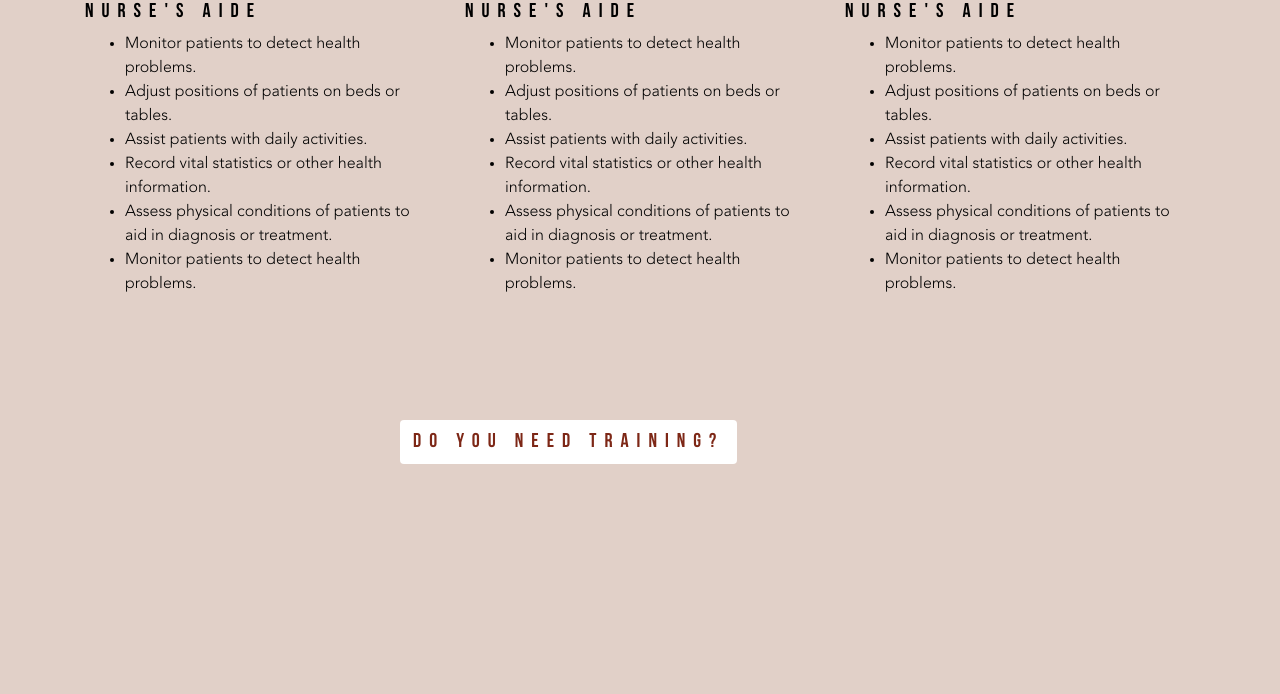
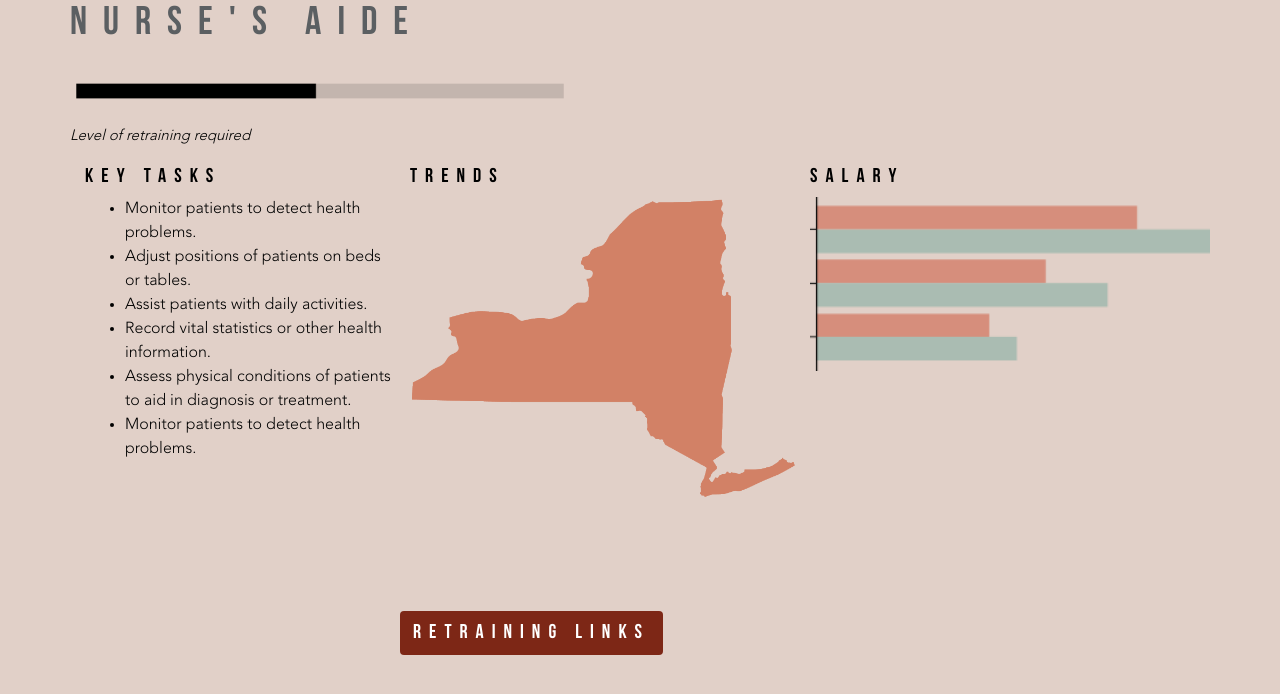
Before and after one commit to vmn23/PC001_website, a Django app: page /landing/job2/ in a window 1280 px wide. Shown: the part 56-750 px from the top of the page. Run offline with Django 3.2, Linux system fonts and the light colour scheme; some libraries are stand-ins or nearby versions.

Commit message:
Refactored nurse's training

```diff
--- a/oursite/landing/static/landing/base.css
+++ b/oursite/landing/static/landing/base.css
@@ -167,3 +167,7 @@ nav img{
     position: relative;
     left: 30%;
 }
+
+.retraining {
+    font-size: 15px;
+}
--- a/oursite/landing/templates/landing/job2.html
+++ b/oursite/landing/templates/landing/job2.html
@@ -7,12 +7,19 @@
 {% endblock %}
 
 {% block content%}
-
-
     <div class="container">
+        <div class="row">
+            <h1>Nurse's aide</h1>
+        </div>
+        <div class="row">
+            <img src="{% static 'landing/images/bars2.png' %}" alt="TARA's logo" width="500" height="70">
+        </div>
+        <div class="row">
+            <p class="retraining"> <i>Level of retraining required</i></p>
+        </div>
             <div class="row">
                 <div class="col-sm">
-                    <h3>Nurse's aide</h3>
+                    <h3>KEY TASKS</h3>
                     <ul>
                         <li class="left-align-text">Monitor patients to detect health problems.</li>
                         <li class="left-align-text">Adjust positions of patients on beds or tables.</li>
@@ -23,33 +30,27 @@
                     </ul>
                 </div>
                 <div class="col-sm">
-                    <h3>Nurse's aide</h3>
-                    <ul>
-                        <li class="left-align-text">Monitor patients to detect health problems.</li>
-                        <li class="left-align-text">Adjust positions of patients on beds or tables.</li>
-                        <li class="left-align-text">Assist patients with daily activities.  </li>
-                        <li class="left-align-text">Record vital statistics or other health information.</li>
-                        <li class="left-align-text">Assess physical conditions of patients to aid in diagnosis or treatment.</li>
-                        <li class="left-align-text">Monitor patients to detect health problems.</li>
-                    </ul>
+                    <div class="row">
+                        <h3>TRENDS</h3>
+                    </div>
+                    <div class="row">
+                        <img src="{% static 'landing/images/ny1.png' %}" alt="NY State" width="400" height="306">
+                    </div>
                 </div>
                 <div class="col-sm">
-                    <h3>Nurse's aide</h3>
-                    <ul>
-                        <li class="left-align-text">Monitor patients to detect health problems.</li>
-                        <li class="left-align-text">Adjust positions of patients on beds or tables.</li>
-                        <li class="left-align-text">Assist patients with daily activities.  </li>
-                        <li class="left-align-text">Record vital statistics or other health information.</li>
-                        <li class="left-align-text">Assess physical conditions of patients to aid in diagnosis or treatment.</li>
-                        <li class="left-align-text">Monitor patients to detect health problems.</li>
-                    </ul>
+                    <div class="row">
+                        <h3>SALARY</h3>
+                    </div>
+                    <div class="row">
+                        <img src="{% static 'landing/images/barChart.png' %}" alt="Salaries" width="400" height="174">
+                    </div>
                 </div>
             </div>
         </div>
 
         <div class="navbar navbar-default bottomNavBar">
             <a href="https://www.newagetraining.com ">
-                <button type="button" class="btn navBtn"> Do you need training?</button>
+                <button type="button" class="btn skipBtn"> RETRAINING LINKS </button>
             </a>
-        </div>
+    </div>
 {% endblock %}
```
Also changed, not shown: oursite/landing/static/landing/images/barChart.png (added), oursite/landing/static/landing/images/bars2.png (added), oursite/landing/static/landing/images/ny1.png (added).
